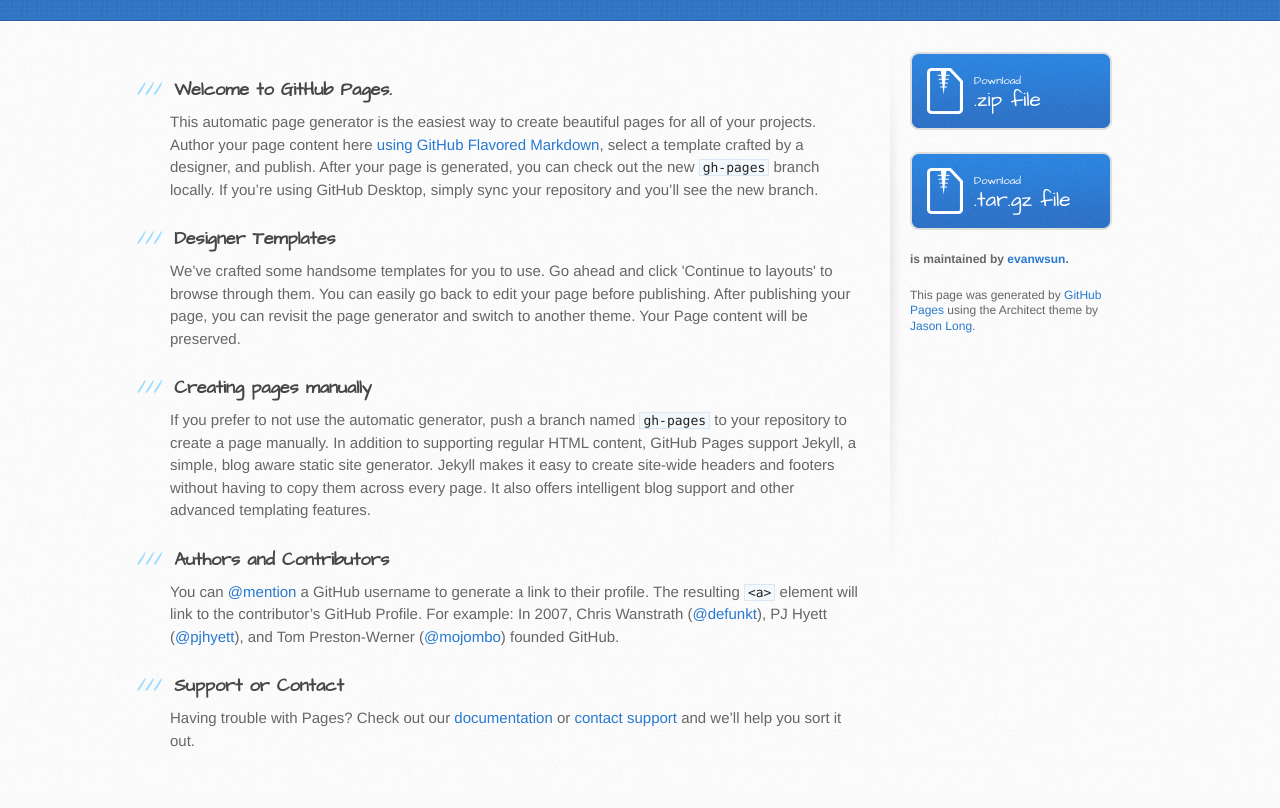
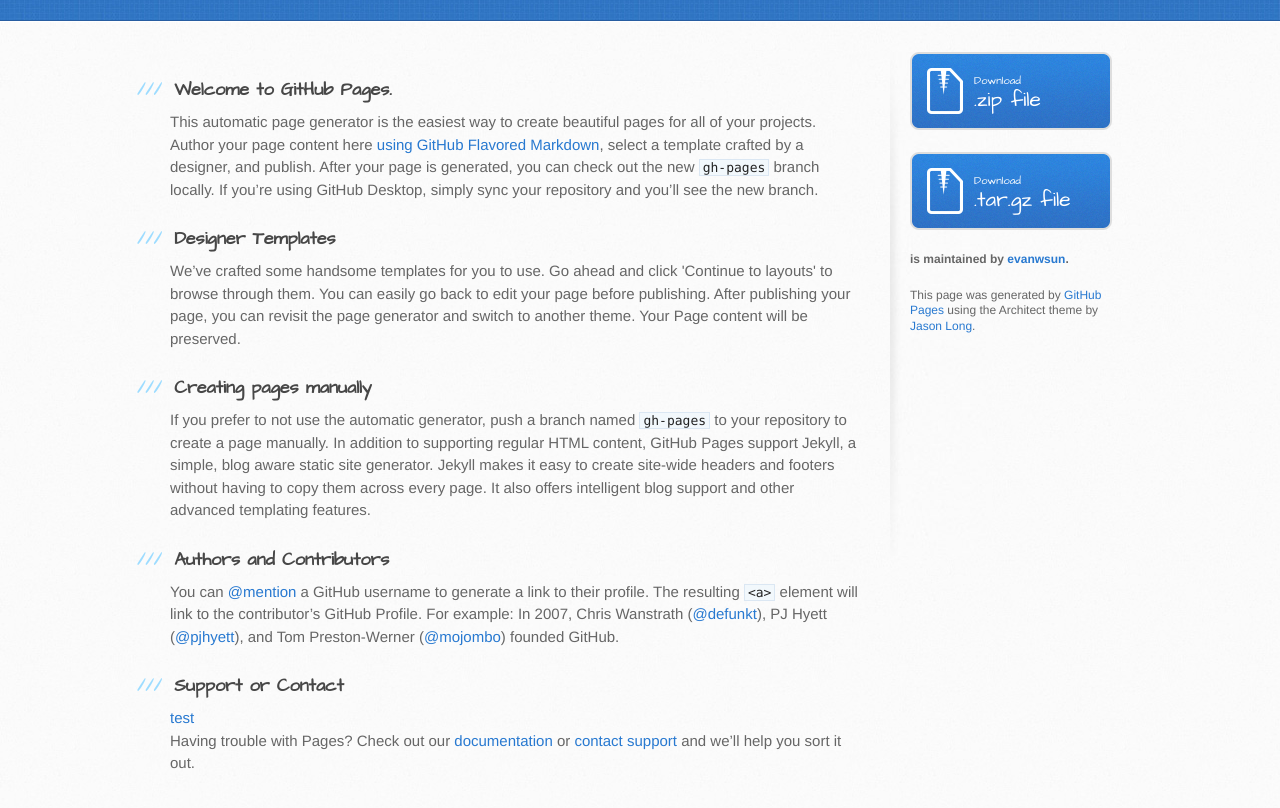
Before and after one commit to evanwsun/IMSA-Student-Council-, a plain HTML site: page index.html in a window 1280 px wide. Shown: the part 252-1060 px from the top of the page. Drawn offline with Linux system fonts and the light colour scheme.

Commit message:
Update index.html

```diff
--- a/index.html
+++ b/index.html
@@ -50,7 +50,7 @@
 
 <h3>
 <a id="support-or-contact" class="anchor" href="#support-or-contact" aria-hidden="true"><span aria-hidden="true" class="octicon octicon-link"></span></a>Support or Contact</h3>
-
+<a href ="https://github.com/evanwsun/StudCo-2016-2017/blob/gh-pages/houseofmirrors.html"> test</a>
 <p>Having trouble with Pages? Check out our <a href="https://help.github.com/pages">documentation</a> or <a href="https://github.com/contact">contact support</a> and we’ll help you sort it out.</p>
         </section>
 
```
